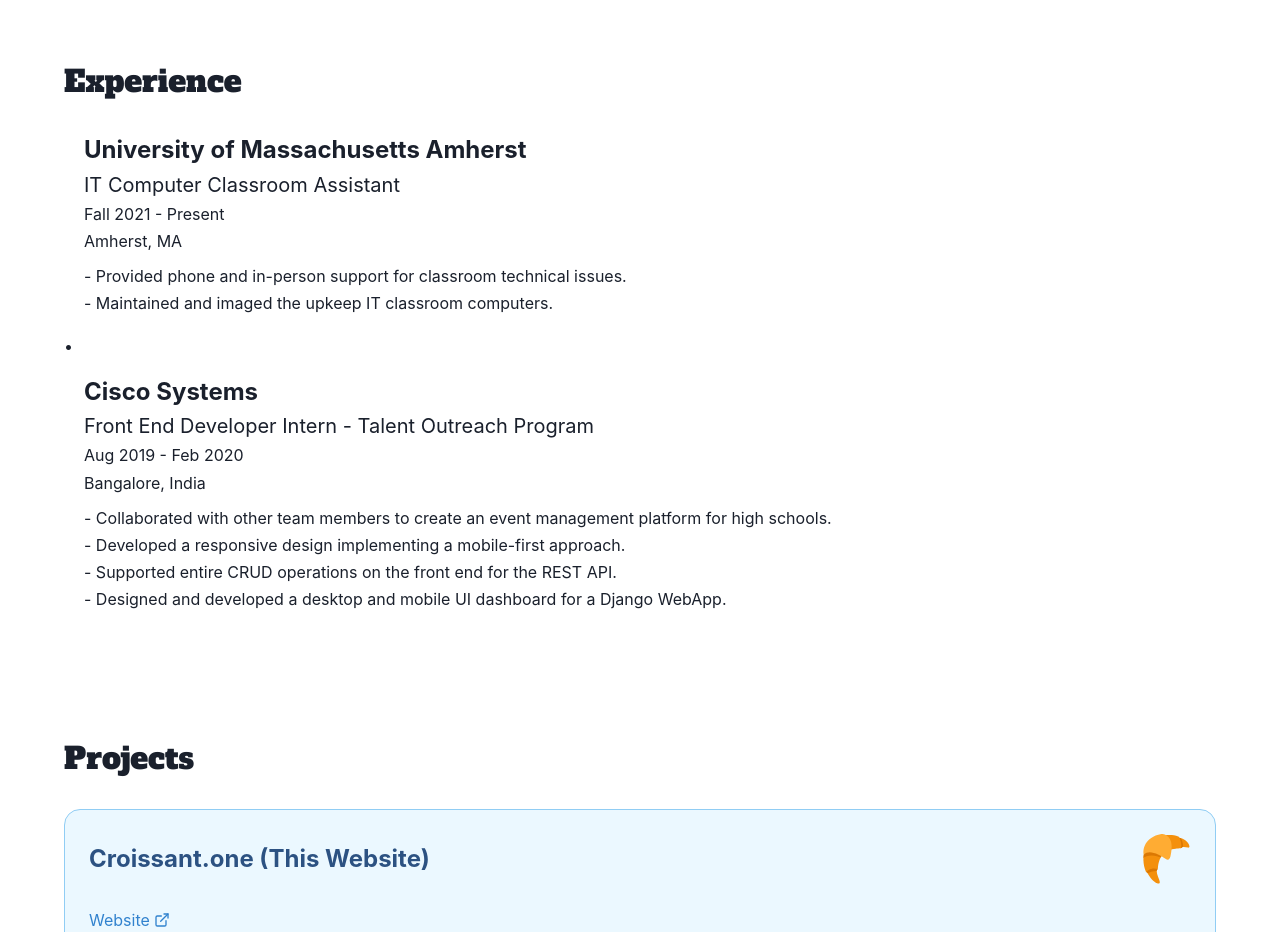
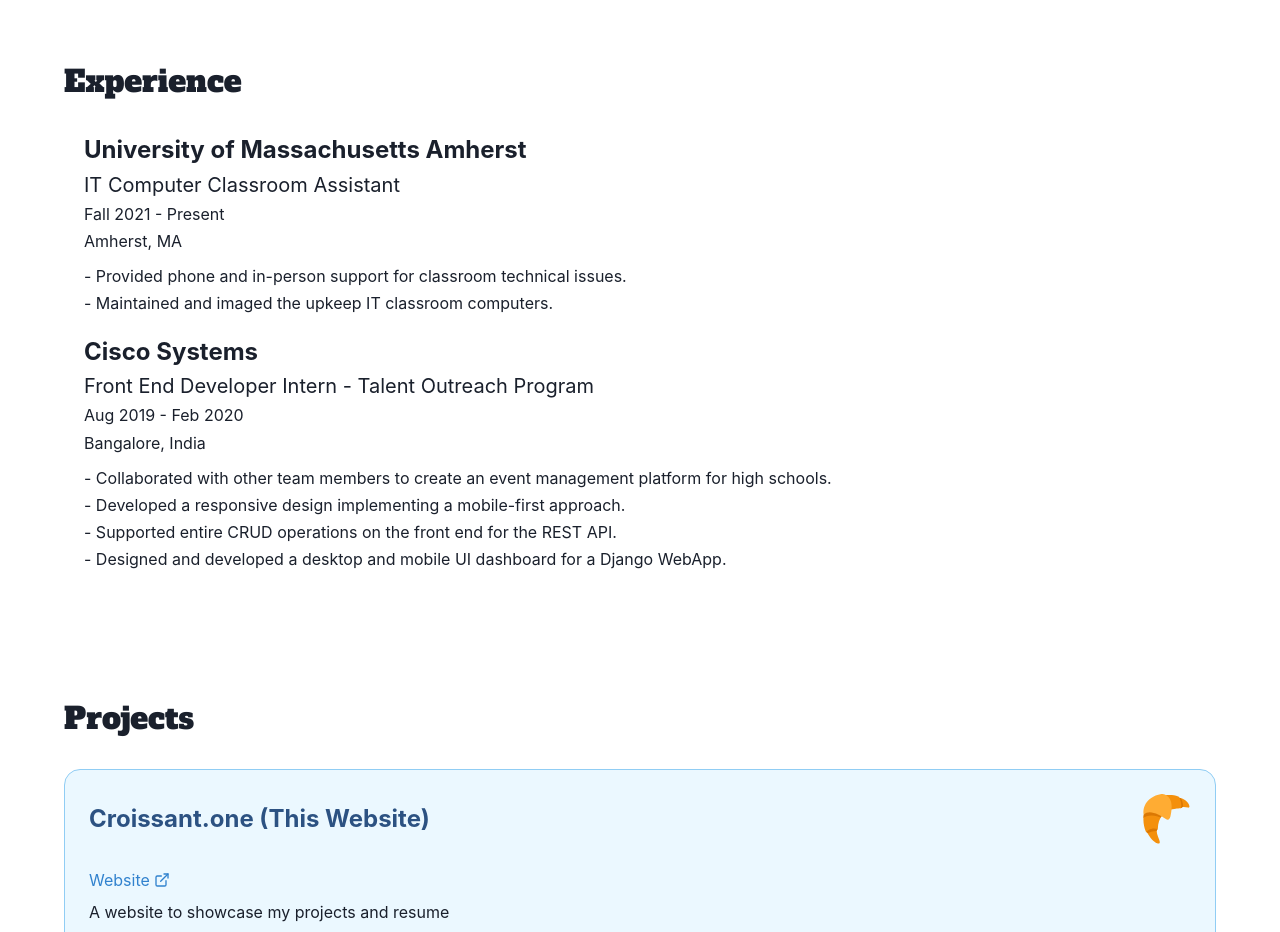
Before and after one commit to arhammusheer/croissant.one, a React (Vite) app: page / in a window 1280 px wide. Shown: the part 1680-2612 px from the top of the page. Built offline with nearby package versions, Linux system fonts and the light colour scheme.

Commit message:
removed annoying dot

```diff
--- a/src/pages/Home/components/Experience.tsx
+++ b/src/pages/Home/components/Experience.tsx
@@ -20,14 +20,7 @@ export const Experience = () => {
         <Heading as={"h2"} fontSize={"3xl"}>
           Experience
         </Heading>
-        <Stack
-          direction={"column"}
-          spacing={4}
-          rowGap={4}
-          mt={8}
-          divider={<>•</>}
-          wrap={"wrap"}
-        >
+        <Stack direction={"column"} spacing={4} rowGap={4} mt={8} wrap={"wrap"}>
           {me.experience.map((experience) => (
             <SingleExperience {...experience} key={experience.company} />
           ))}
```
